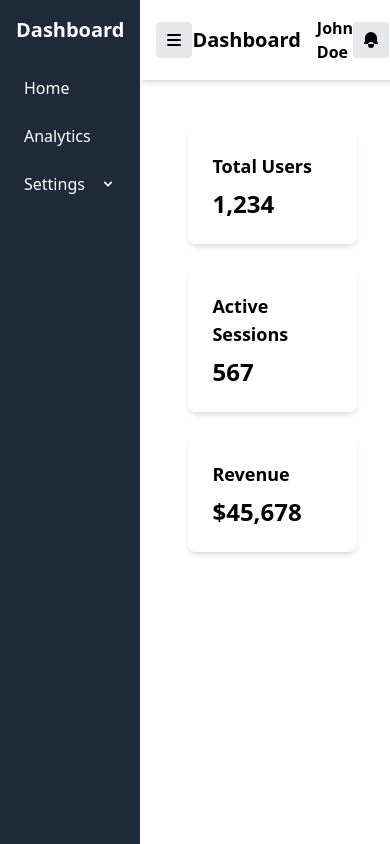
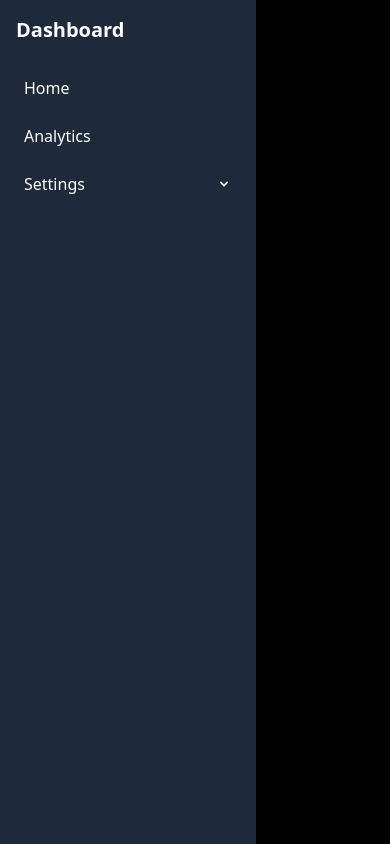
Before and after one commit to DanJayalath/TransferServiceFrontend, a React (Vite) app in the folder transferserviceui/: page /Dashboard in a window 390 px wide. Both pictures are taken after a click on the button "Open sidebar". Built offline with nearby package versions, Linux system fonts and the light colour scheme; the HTML template or start-up script is replaced by a standard one.

Commit message:
dashboard error fixed

```diff
--- a/transferserviceui/src/index.css
+++ b/transferserviceui/src/index.css
@@ -1 +1,13 @@
 @import "tailwindcss";
+
+html, body {
+    margin: 0;
+    padding: 0;
+    width: 100%;
+    height: 100%;
+  }
+
+  #root {
+    width: 100%;
+    height: 100%;
+  }
--- a/transferserviceui/src/pages/Dashboard/Components/Header/index.jsx
+++ b/transferserviceui/src/pages/Dashboard/Components/Header/index.jsx
@@ -1,47 +1,28 @@
-// src/components/Header/index.jsx
-import { useState } from "react";
-
 export default function Header({ isSidebarOpen, onToggleSidebar }) {
   return (
-    <header className="bg-white shadow-md p-4 flex justify-between items-center w-full">
-      {/* Hamburger Menu Button */}
+    <header className="bg-white shadow p-4 flex justify-between items-center">
       <button
         onClick={onToggleSidebar}
-        className="p-2 bg-gray-200 rounded md:hidden"
+        className="md:hidden p-2 focus:outline-none focus:ring-2 focus:ring-gray-500"
+        aria-label={isSidebarOpen ? "Close sidebar" : "Open sidebar"}
       >
         <svg
           xmlns="http://www.w3.org/2000/svg"
-          className="h-5 w-5"
-          viewBox="0 0 20 20"
-          fill="currentColor"
+          className="h-6 w-6"
+          fill="none"
+          viewBox="0 0 24 24"
+          stroke="currentColor"
         >
           <path
-            fillRule="evenodd"
-            d="M3 5a1 1 0 011-1h12a1 1 0 110 2H4a1 1 0 01-1-1zM3 10a1 1 0 011-1h12a1 1 0 110 2H4a1 1 0 01-1-1zM3 15a1 1 0 011-1h12a1 1 0 110 2H4a1 1 0 01-1-1z"
-            clipRule="evenodd"
+            strokeLinecap="round"
+            strokeLinejoin="round"
+            strokeWidth={2}
+            d={isSidebarOpen ? "M6 18L18 6M6 6l12 12" : "M4 6h16M4 12h16M4 18h16"}
           />
         </svg>
       </button>
-
-      {/* Title and User Info */}
-      <div className="flex items-center space-x-4">
-        <h1 className="text-xl font-bold">Dashboard</h1>
-        <span className="font-semibold">John Doe</span>
-      </div>
-
-      {/* Notifications Icon */}
-      <div className="flex items-center space-x-4">
-        <button className="p-2 bg-gray-200 rounded">
-          <svg
-            xmlns="http://www.w3.org/2000/svg"
-            className="h-5 w-5"
-            viewBox="0 0 20 20"
-            fill="currentColor"
-          >
-            <path d="M10 2a6 6 0 00-6 6v3.586l-.707.707A1 1 0 004 14h12a1 1 0 00.707-1.707L16 11.586V8a6 6 0 00-6-6zM10 18a3 3 0 110-6 3 3 0 010 6z" />
-          </svg>
-        </button>
-      </div>
+      <h1 className="text-xl font-bold">Dashboard</h1>
+      <div>{/* Add user profile or other header content here */}</div>
     </header>
   );
 }
--- a/transferserviceui/src/pages/Dashboard/Components/Sidebar/index.jsx
+++ b/transferserviceui/src/pages/Dashboard/Components/Sidebar/index.jsx
@@ -1,25 +1,34 @@
-// src/components/Sidebar/index.jsx
 import { useState } from "react";
 
-export default function Sidebar({ isOpen }) {
+export default function Sidebar({ isOpen, onClose }) {
   const [isSettingsExpanded, setIsSettingsExpanded] = useState(false);
 
   return (
+    <>
+      {/* Sidebar */}
       <aside
-      className={`bg-gray-800 text-white h-screen w-64 p-4 transition-transform duration-300 ${
-        !isOpen ? "-translate-x-full md:translate-x-0" : "translate-x-0"
-      }`}
+        className={`fixed md:static top-0 left-0 z-40 bg-gray-800 text-white h-screen w-64 p-4 transition-transform duration-300 transform ${
+          isOpen ? "translate-x-0" : "-translate-x-full"
+        } md:translate-x-0 md:w-64 md:flex-shrink-0`}
+        aria-hidden={!isOpen}
       >
         <h2 className="text-xl font-bold mb-6">Dashboard</h2>
         <nav>
           <ul className="space-y-2">
             <li>
-            <a href="#" className="flex items-center p-2 hover:bg-gray-700 rounded">
+              <a
+                href="#"
+                className="flex items-center p-2 hover:bg-gray-700 rounded"
+                aria-current="page"
+              >
                 <span>Home</span>
               </a>
             </li>
             <li>
-            <a href="#" className="flex items-center p-2 hover:bg-gray-700 rounded">
+              <a
+                href="#"
+                className="flex items-center p-2 hover:bg-gray-700 rounded"
+              >
                 <span>Analytics</span>
               </a>
             </li>
@@ -29,13 +38,15 @@ export default function Sidebar({ isOpen }) {
                 {/* Toggle Button for Settings */}
                 <button
                   onClick={() => setIsSettingsExpanded(!isSettingsExpanded)}
-                className="flex items-center justify-between w-full p-2 hover:bg-gray-700 rounded"
+                  className="flex items-center justify-between w-full p-2 hover:bg-gray-700 rounded focus:outline-none focus:ring-2 focus:ring-gray-500"
+                  aria-expanded={isSettingsExpanded}
+                  aria-controls="settings-submenu"
                 >
                   <span>Settings</span>
                   <svg
                     xmlns="http://www.w3.org/2000/svg"
                     className={`h-4 w-4 transition-transform ${
-                    isSettingsExpanded ? "transform rotate-180" : ""
+                      isSettingsExpanded ? "rotate-180" : ""
                     }`}
                     viewBox="0 0 20 20"
                     fill="currentColor"
@@ -49,14 +60,20 @@ export default function Sidebar({ isOpen }) {
                 </button>
                 {/* Submenu Items */}
                 {isSettingsExpanded && (
-                <ul className="pl-4 mt-2 space-y-1">
+                  <ul id="settings-submenu" className="pl-4 mt-2 space-y-1">
                     <li>
-                    <a href="#" className="block p-2 hover:bg-gray-600 rounded">
+                      <a
+                        href="#"
+                        className="block p-2 hover:bg-gray-600 rounded"
+                      >
                         Locations
                       </a>
                     </li>
                     <li>
-                    <a href="#" className="block p-2 hover:bg-gray-600 rounded">
+                      <a
+                        href="#"
+                        className="block p-2 hover:bg-gray-600 rounded"
+                      >
                         Drivers
                       </a>
                     </li>
@@ -67,5 +84,15 @@ export default function Sidebar({ isOpen }) {
           </ul>
         </nav>
       </aside>
+
+      {/* Overlay for mobile when sidebar is open */}
+      {isOpen && (
+        <div
+          className="fixed inset-0 bg-black bg-opacity-50 z-30 md:hidden"
+          onClick={onClose}
+          aria-hidden="true"
+        />
+      )}
+    </>
   );
 }
--- a/transferserviceui/src/pages/Dashboard/Overview/index.jsx
+++ b/transferserviceui/src/pages/Dashboard/Overview/index.jsx
@@ -2,7 +2,6 @@ import { useState, useEffect } from "react";
 import Sidebar from "../Components/Sidebar";
 import Header from "../Components/Header";
 import DashboardContent from "../Components/DashboardContent";
-
 
 export default function DashboardOverview() {
   const [isSidebarOpen, setIsSidebarOpen] = useState(window.innerWidth >= 768);
@@ -17,18 +16,24 @@ export default function DashboardOverview() {
   }, []);
 
   return (
-    <div className="flex min-h-screen">
-      {/* Pass `isSidebarOpen` to control visibility */}
-      <Sidebar isOpen={isSidebarOpen} />
+    <div className="flex min-h-screen w-screen bg-gray-100">
+      {/* Sidebar with controlled visibility and onClose handler */}
+      <Sidebar
+        isOpen={isSidebarOpen}
+        onClose={() => setIsSidebarOpen(false)}
+      />
 
-      <div className={`flex-1 flex flex-col w-full md:flex-row`}>
-        {/* Pass `setIsSidebarOpen` to toggle sidebar */}
-        <Header isSidebarOpen={isSidebarOpen} onToggleSidebar={() => setIsSidebarOpen(!isSidebarOpen)} />
+      <div className="flex-1 flex flex-col w-full">
+        {/* Header with toggle functionality */}
+        <Header
+          isSidebarOpen={isSidebarOpen}
+          onToggleSidebar={() => setIsSidebarOpen(!isSidebarOpen)}
+        />
 
-        <main className="p-6 w-full">
+        {/* Main content area */}
+        <main className="flex-1 p-6">
           <DashboardContent />
         </main>
-
       </div>
     </div>
   );
```
Lines whose indentation alone changed are shown as unchanged.
